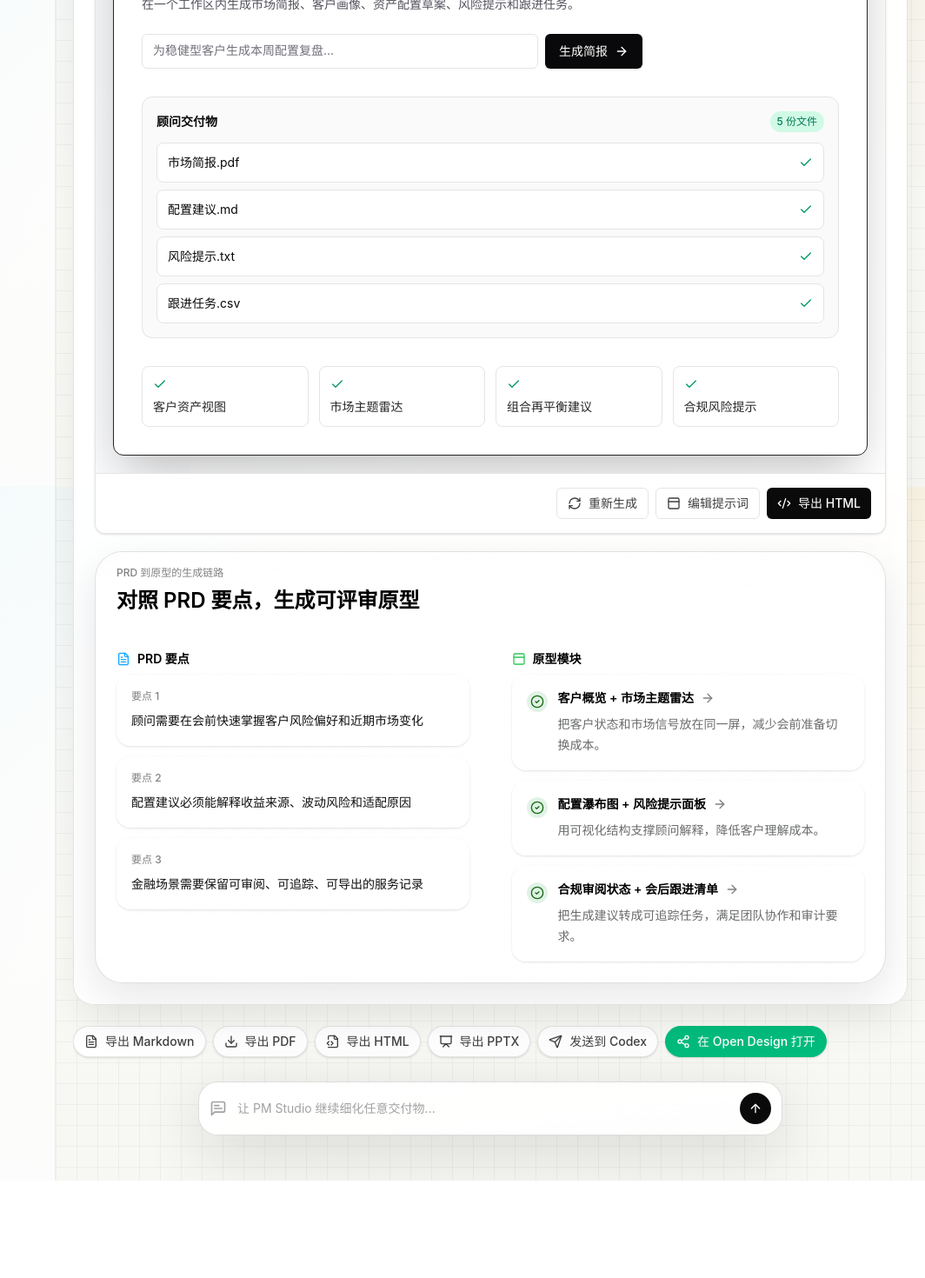
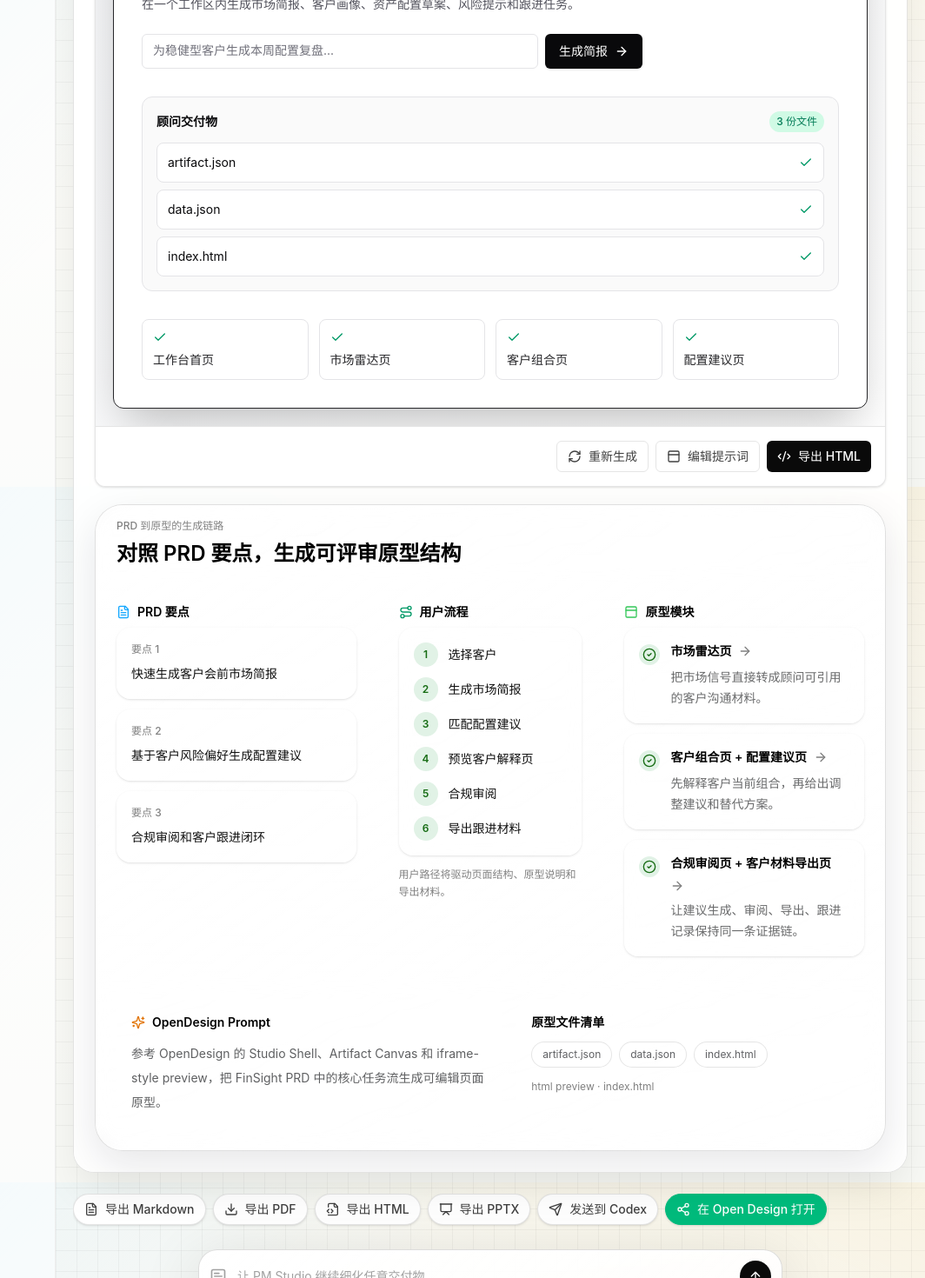
Before and after one commit to Maggyee/pmstudio, a Next.js app: page /app in a window 1280 px wide. Shown: the part 1040-2510 px from the top of the page at 87% size, without its empty margins (216-1280 px from the left). Before the commit the page ends 2398 px from the top, so only its background shows below. Built offline with nearby package versions, Linux system fonts and the light colour scheme.

Commit message:
Drive prototype linkage from product pack

```diff
--- a/components/prd-prototype-map.tsx
+++ b/components/prd-prototype-map.tsx
@@ -1,47 +1,91 @@
-import { ArrowRight, CheckCircle2, FileText, PanelTop } from "lucide-react";
+import {
+  ArrowRight,
+  CheckCircle2,
+  FileText,
+  PanelTop,
+  Route,
+  Sparkles,
+} from "lucide-react";
 
-import { prdPrototypeAlignment } from "@/lib/mock-data";
+import {
+  buildFinSightProductPack,
+  defaultFinSightIdea,
+  type ProductPack,
+} from "@/lib/product-pack";
 
-export function PrdPrototypeMap() {
+export function PrdPrototypeMap({ productPack }: { productPack?: ProductPack }) {
+  const pack = productPack ?? buildFinSightProductPack(defaultFinSightIdea);
+  const userFlowSteps = pack.prototype.userFlow.split(" -> ");
+
   return (
     <div className="liquid-card overflow-hidden rounded-[2rem]">
       <div className="border-b border-white/50 bg-white/28 px-5 py-4 backdrop-blur sm:px-6">
         <p className="text-xs font-medium text-[#808080]">PRD 到原型的生成链路</p>
         <h3 className="mt-2 text-2xl font-semibold tracking-normal text-black">
-          对照 PRD 要点，生成可评审原型
+          对照 PRD 要点，生成可评审原型结构
         </h3>
       </div>
 
-      <div className="grid gap-0 lg:grid-cols-[1fr_auto_1fr]">
+      <div className="grid gap-0 xl:grid-cols-[1fr_auto_0.8fr_auto_1fr]">
         <div className="space-y-3 p-5 sm:p-6">
           <div className="mb-2 flex items-center gap-2 text-sm font-semibold text-black">
             <FileText className="h-4 w-4 text-[#12a7ff]" />
             PRD 要点
           </div>
-          {prdPrototypeAlignment.map((item, index) => (
-            <div className="rounded-2xl border border-white/55 bg-white/45 p-4 shadow-sm transition hover:-translate-y-0.5 hover:bg-white/70" key={item.prdPoint}>
+          {pack.prototype.prdLinks.map((item, index) => (
+            <div
+              className="rounded-2xl border border-white/55 bg-white/45 p-4 shadow-sm transition hover:-translate-y-0.5 hover:bg-white/70"
+              key={item.requirement}
+            >
               <p className="text-xs font-medium text-[#808080]">要点 {index + 1}</p>
-              <p className="mt-2 text-sm leading-6 text-[#101010]">{item.prdPoint}</p>
+              <p className="mt-2 text-sm leading-6 text-[#101010]">{item.requirement}</p>
             </div>
           ))}
         </div>
 
-        <div className="hidden w-px bg-white/55 lg:block" />
+        <div className="hidden w-px bg-white/55 xl:block" />
 
-        <div className="space-y-3 border-t border-white/55 p-5 sm:p-6 lg:border-t-0">
+        <div className="space-y-3 border-t border-white/55 p-5 sm:p-6 xl:border-t-0">
+          <div className="mb-2 flex items-center gap-2 text-sm font-semibold text-black">
+            <Route className="h-4 w-4 text-emerald-600" />
+            用户流程
+          </div>
+          <div className="rounded-2xl border border-white/60 bg-white/58 p-4 shadow-sm backdrop-blur">
+            <div className="space-y-3">
+              {userFlowSteps.map((step, index) => (
+                <div className="flex items-center gap-3" key={step}>
+                  <span className="flex h-7 w-7 shrink-0 items-center justify-center rounded-full bg-[#e1f2e6] text-xs font-semibold text-[#166c13]">
+                    {index + 1}
+                  </span>
+                  <p className="min-w-0 text-sm leading-6 text-[#101010]">{step}</p>
+                </div>
+              ))}
+            </div>
+          </div>
+          <p className="text-xs leading-5 text-[#808080]">
+            用户路径将驱动页面结构、原型说明和导出材料。
+          </p>
+        </div>
+
+        <div className="hidden w-px bg-white/55 xl:block" />
+
+        <div className="space-y-3 border-t border-white/55 p-5 sm:p-6 xl:border-t-0">
           <div className="mb-2 flex items-center gap-2 text-sm font-semibold text-black">
             <PanelTop className="h-4 w-4 text-[#34c759]" />
             原型模块
           </div>
-          {prdPrototypeAlignment.map((item) => (
-            <div className="rounded-2xl border border-white/60 bg-white/60 p-4 shadow-sm backdrop-blur transition hover:-translate-y-0.5 hover:bg-white/78" key={item.prototypeBlock}>
+          {pack.prototype.prdLinks.map((item) => (
+            <div
+              className="rounded-2xl border border-white/60 bg-white/60 p-4 shadow-sm backdrop-blur transition hover:-translate-y-0.5 hover:bg-white/78"
+              key={item.screen}
+            >
               <div className="flex items-start gap-3">
                 <span className="mt-0.5 flex h-6 w-6 shrink-0 items-center justify-center rounded-full bg-[#e1f2e6] text-[#166c13]">
                   <CheckCircle2 className="h-4 w-4" />
                 </span>
                 <div>
                   <div className="flex flex-wrap items-center gap-2">
-                    <p className="text-sm font-semibold text-black">{item.prototypeBlock}</p>
+                    <p className="text-sm font-semibold text-black">{item.screen}</p>
                     <ArrowRight className="h-4 w-4 text-[#808080]" />
                   </div>
                   <p className="mt-2 text-sm leading-6 text-[#6a6b6c]">{item.rationale}</p>
@@ -51,6 +95,34 @@ export function PrdPrototypeMap() {
           ))}
         </div>
       </div>
+
+      <div className="border-t border-white/50 bg-white/34 p-5 backdrop-blur sm:p-6">
+        <div className="grid gap-4 lg:grid-cols-[1fr_0.9fr]">
+          <div className="rounded-2xl border border-white/60 bg-white/58 p-4">
+            <div className="mb-3 flex items-center gap-2 text-sm font-semibold text-black">
+              <Sparkles className="h-4 w-4 text-amber-600" />
+              OpenDesign Prompt
+            </div>
+            <p className="text-sm leading-7 text-[#5f6062]">{pack.prototype.openDesignPrompt}</p>
+          </div>
+          <div className="rounded-2xl border border-white/60 bg-white/58 p-4">
+            <p className="text-sm font-semibold text-black">原型文件清单</p>
+            <div className="mt-3 flex flex-wrap gap-2">
+              {pack.prototype.liveArtifact.files.map((file) => (
+                <span
+                  className="rounded-full border border-black/10 bg-white/70 px-3 py-1.5 text-xs text-[#606164]"
+                  key={file.path}
+                >
+                  {file.path}
+                </span>
+              ))}
+            </div>
+            <p className="mt-3 text-xs leading-5 text-[#808080]">
+              {pack.prototype.liveArtifact.preview.type} preview · {pack.prototype.liveArtifact.preview.entry}
+            </p>
+          </div>
+        </div>
+      </div>
     </div>
   );
 }
--- a/components/studio/artifact-canvas.tsx
+++ b/components/studio/artifact-canvas.tsx
@@ -169,9 +169,11 @@ function ActionIcon({ action }: { action: string }) {
 function ArtifactView({
   activeTab,
   activeViewport,
+  productPack,
 }: {
   activeTab: (typeof studioTabs)[number];
   activeViewport?: string;
+  productPack?: ProductPack;
 }) {
   if (activeTab === "PRD") {
     return <PrdPreview />;
@@ -180,8 +182,8 @@ function ArtifactView({
   if (activeTab === "原型") {
     return (
       <div className="space-y-5">
-        <StudioPrototypePreview activeViewport={activeViewport} />
-        <PrdPrototypeMap />
+        <StudioPrototypePreview activeViewport={activeViewport} productPack={productPack} />
+        <PrdPrototypeMap productPack={productPack} />
       </div>
     );
   }
@@ -347,7 +349,11 @@ export function ArtifactCanvas({
                 </div>
               </div>
               <div key={activeTab} className="min-w-0 bg-white/72 p-3 sm:p-6">
-                <ArtifactView activeTab={activeTab} activeViewport={activeViewport} />
+                <ArtifactView
+                  activeTab={activeTab}
+                  activeViewport={activeViewport}
+                  productPack={productPack}
+                />
               </div>
             </div>
 
--- a/components/studio/prototype-preview.tsx
+++ b/components/studio/prototype-preview.tsx
@@ -14,6 +14,7 @@ import {
 } from "lucide-react";
 
 import { prototypeHighlights } from "@/lib/mock-data";
+import type { ProductPack } from "@/lib/product-pack";
 import { cn } from "@/lib/utils";
 
 const viewports = [
@@ -26,11 +27,26 @@ function getViewportFromParam(viewport?: string) {
   return viewports.find((item) => item.param === viewport) ?? viewports[0];
 }
 
-export function StudioPrototypePreview({ activeViewport }: { activeViewport?: string }) {
+export function StudioPrototypePreview({
+  activeViewport,
+  productPack,
+}: {
+  activeViewport?: string;
+  productPack?: ProductPack;
+}) {
   const [briefGenerated, setBriefGenerated] = useState(false);
   const selectedViewport = getViewportFromParam(activeViewport);
   const isMobile = selectedViewport.param === "mobile";
   const isTablet = selectedViewport.param === "tablet";
+  const prototypeTitle = productPack?.prototype.liveArtifact.title ?? "金融投研工作台变体 A";
+  const deliveryFiles = productPack?.prototype.liveArtifact.files.map((file) => file.path) ?? [
+    "市场简报.pdf",
+    "配置建议.md",
+    "风险提示.txt",
+    "跟进任务.csv",
+  ];
+  const highlights =
+    productPack?.prototype.screens.slice(0, 4).map((screen) => screen.name) ?? prototypeHighlights;
 
   return (
     <div className="min-w-0 overflow-hidden rounded-xl border border-neutral-200 bg-white shadow-sm">
@@ -38,7 +54,7 @@ export function StudioPrototypePreview({ activeViewport }: { activeViewport?: st
         <div className="min-w-0">
           <p className="text-xs font-medium text-neutral-500">原型交付物</p>
           <div className="mt-1 flex flex-wrap items-center gap-2">
-            <h2 className="text-lg font-semibold text-neutral-950">金融投研工作台变体 A</h2>
+            <h2 className="text-lg font-semibold text-neutral-950">{prototypeTitle}</h2>
             <span className="rounded-full border border-neutral-200 bg-neutral-50 px-2 py-1 text-xs font-medium text-neutral-500">
               {selectedViewport.label} · {selectedViewport.size}
             </span>
@@ -180,12 +196,11 @@ export function StudioPrototypePreview({ activeViewport }: { activeViewport?: st
                   <div className="mb-3 flex items-center justify-between">
                     <p className="text-sm font-semibold">顾问交付物</p>
                     <span className="rounded-full bg-emerald-100 px-2 py-1 text-xs font-medium text-emerald-700">
-                      5 份文件
+                      {deliveryFiles.length} 份文件
                     </span>
                   </div>
                   <div className="space-y-2">
-                    {["市场简报.pdf", "配置建议.md", "风险提示.txt", "跟进任务.csv"].map(
-                      (item) => (
+                    {deliveryFiles.map((item) => (
                       <div
                         className="flex items-center justify-between rounded-lg border border-zinc-200 bg-white p-3 text-sm"
                         key={item}
@@ -193,8 +208,7 @@ export function StudioPrototypePreview({ activeViewport }: { activeViewport?: st
                         <span>{item}</span>
                         <Check className="h-4 w-4 text-emerald-600" />
                       </div>
-                      ),
-                    )}
+                    ))}
                   </div>
                 </div>
               </section>
@@ -205,7 +219,7 @@ export function StudioPrototypePreview({ activeViewport }: { activeViewport?: st
                   isMobile ? "grid-cols-1" : "sm:grid-cols-2 xl:grid-cols-4",
                 )}
               >
-                {prototypeHighlights.map((item) => (
+                {highlights.map((item) => (
                   <div className="rounded-lg border border-zinc-200 bg-white p-3" key={item}>
                     <Check className="mb-2 h-4 w-4 text-emerald-600" />
                     <p className="text-sm font-medium text-zinc-800">{item}</p>
```
Also changed, not shown: 2 other files (tests, documents, lock files or other folders). Lines whose indentation alone changed are shown as unchanged.
